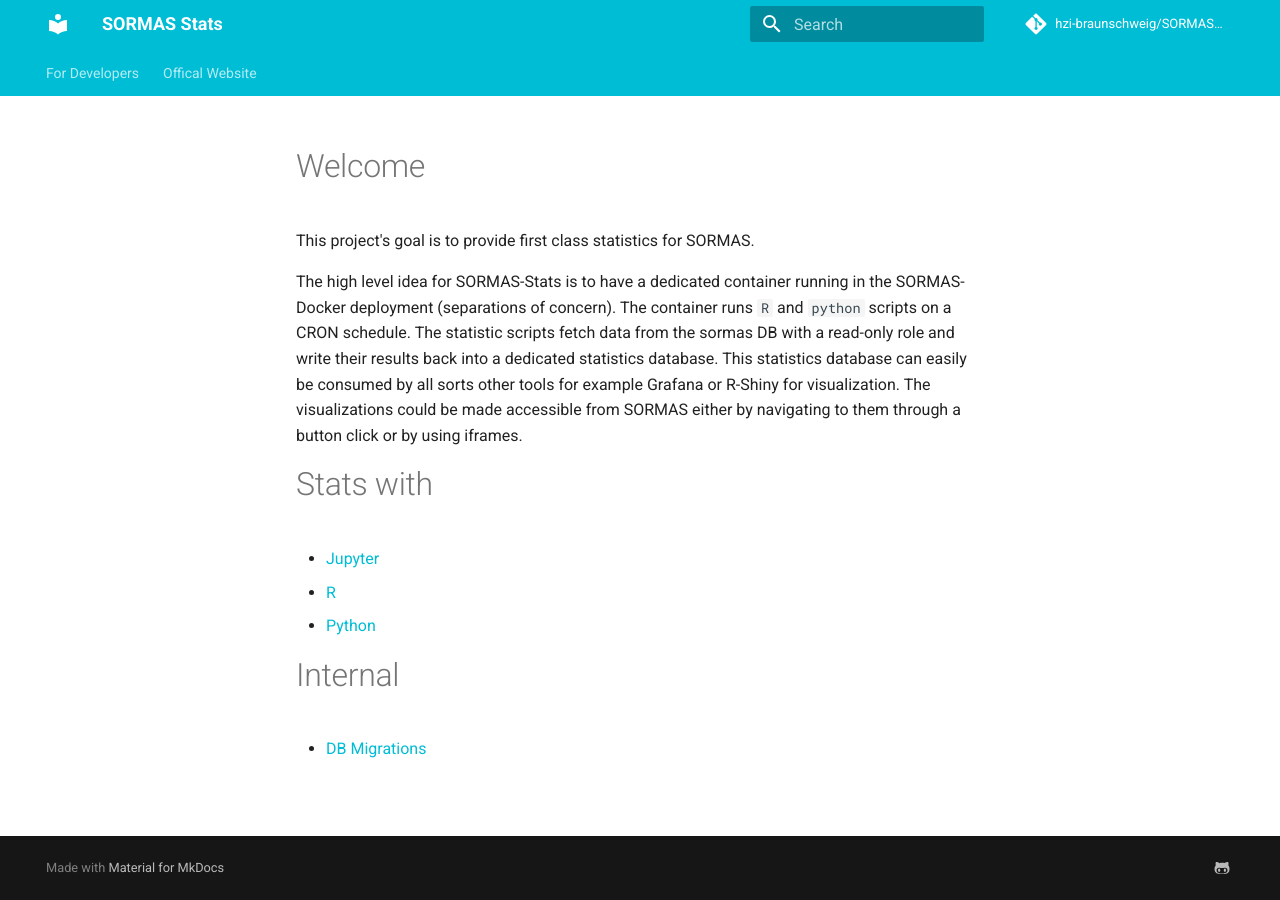
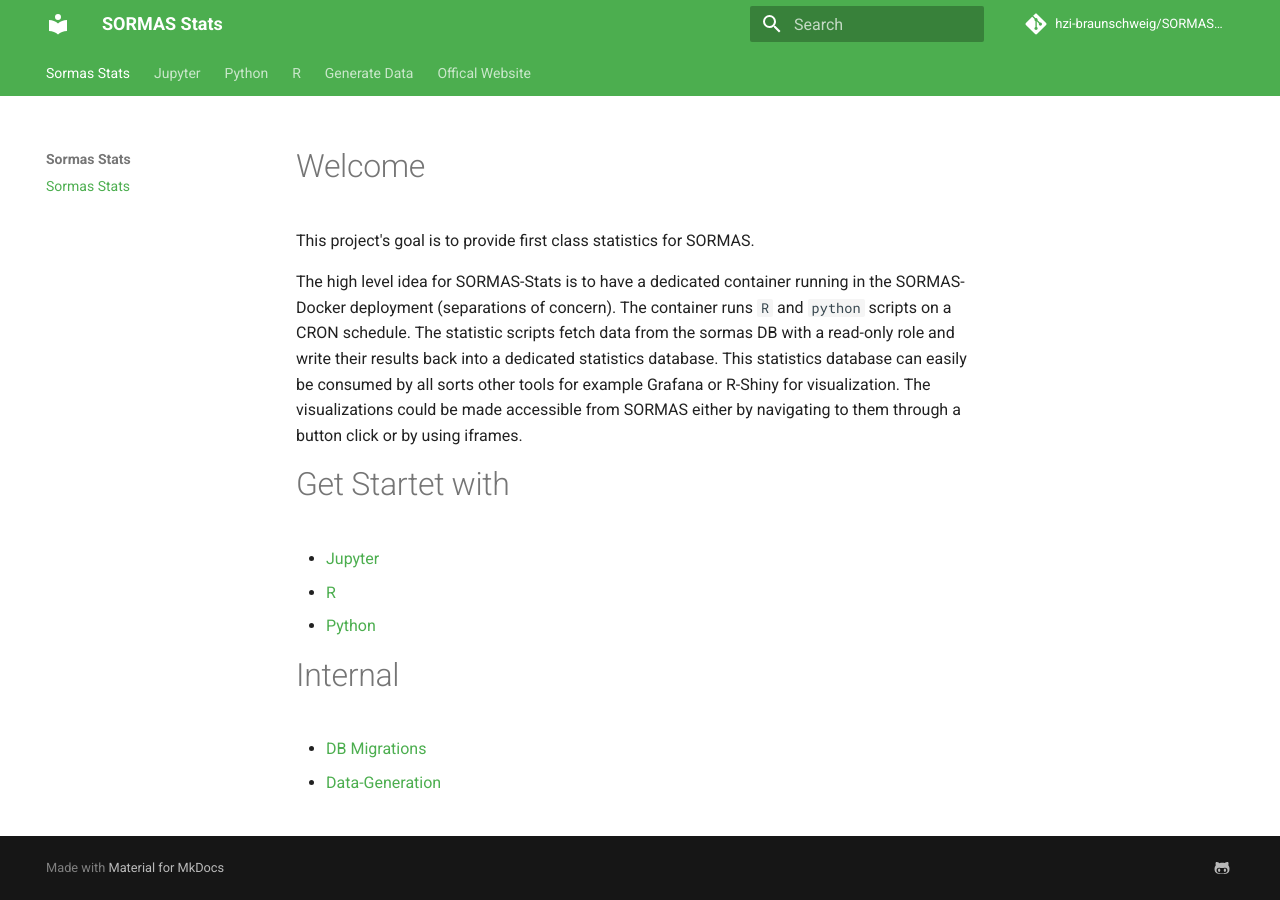
Before and after one commit to hzi-braunschweig/SORMAS-Stats, an MkDocs documentation site: the page built from docs/index.md, in a window 1280 px wide. Built offline with MkDocs 1.6.1 and Material for MkDocs 9.7.7, drawn with Linux system fonts in a browser that asks for light colours; comment, search, counter and statistics services are not loaded.

Commit message:
move docs around

```diff
--- a/docs/index.md
+++ b/docs/index.md
@@ -12,10 +12,11 @@ visualizations could be made accessible from SORMAS either by
 navigating to them through a button click or by using iframes.
 
 
-# Stats with
- * [Jupyter](../dev/README.md)
- * [R](../src/stats/R)
- * [Python](../src/stats/python)
+# Get Startet with
+ * [Jupyter](jupyter.md)
+ * [R](r.md)
+ * [Python](python.md)
 
 # Internal
- * [DB Migrations](../src/stats/db/README.md)
+ * [DB Migrations](db.md)
+ * [Data-Generation](data-gen.md)
--- a/mkdocs.yml
+++ b/mkdocs.yml
@@ -9,7 +9,7 @@ theme:
 extra:
   version: 0.10
   palette:
-    primary: 'cyan'
+    primary: 'green'
   social:
   - icon: 'fontawesome/brands/github-alt'
     link: 'https://github.com/hzi-braunschweig/SORMAS-Stats'
@@ -17,6 +17,19 @@ plugins:
 - search:
     separator: '[\s]+'
 
+markdown_extensions:
+  - pymdownx.tabbed
+  - pymdownx.superfences
+
 nav:
-- For Developers: 'dev/README.md'
+- Sormas Stats:
+  - Sormas Stats: 'index.md'
+- Jupyter:
+  - 'jupyter.md'
+- Python:
+  - 'python.md'
+- R:
+  - R: 'r.md'
+- Generate Data:
+  - Generate Data: 'data-gen.md'
 - Offical Website: "https://sormas.org"
```
Also changed, not shown: dev/data-gen/README.md (deleted, +0 -4 lines), dev/jupyter/README.md (deleted, +0 -6 lines), docs/data-gen.md (added, +6 -0 lines), docs/db.md (added, +39 -0 lines), docs/jupyter.md (added, +7 -0 lines), docs/python.md (added, +23 -0 lines), docs/r.md (added, +3 -0 lines), src/stats/README.md (deleted, +0 -16 lines), src/stats/db/README.md (deleted, +0 -32 lines), docs/developers.md (renamed from dev/README.md).
